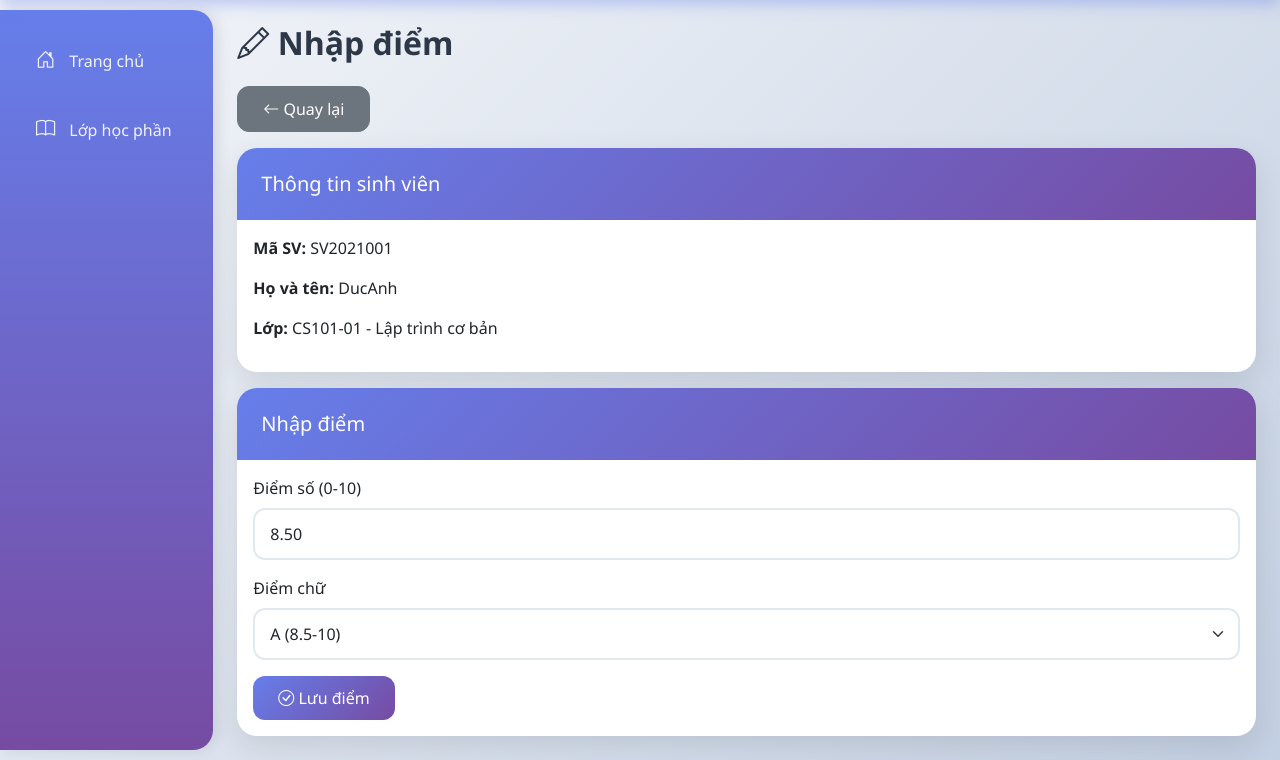
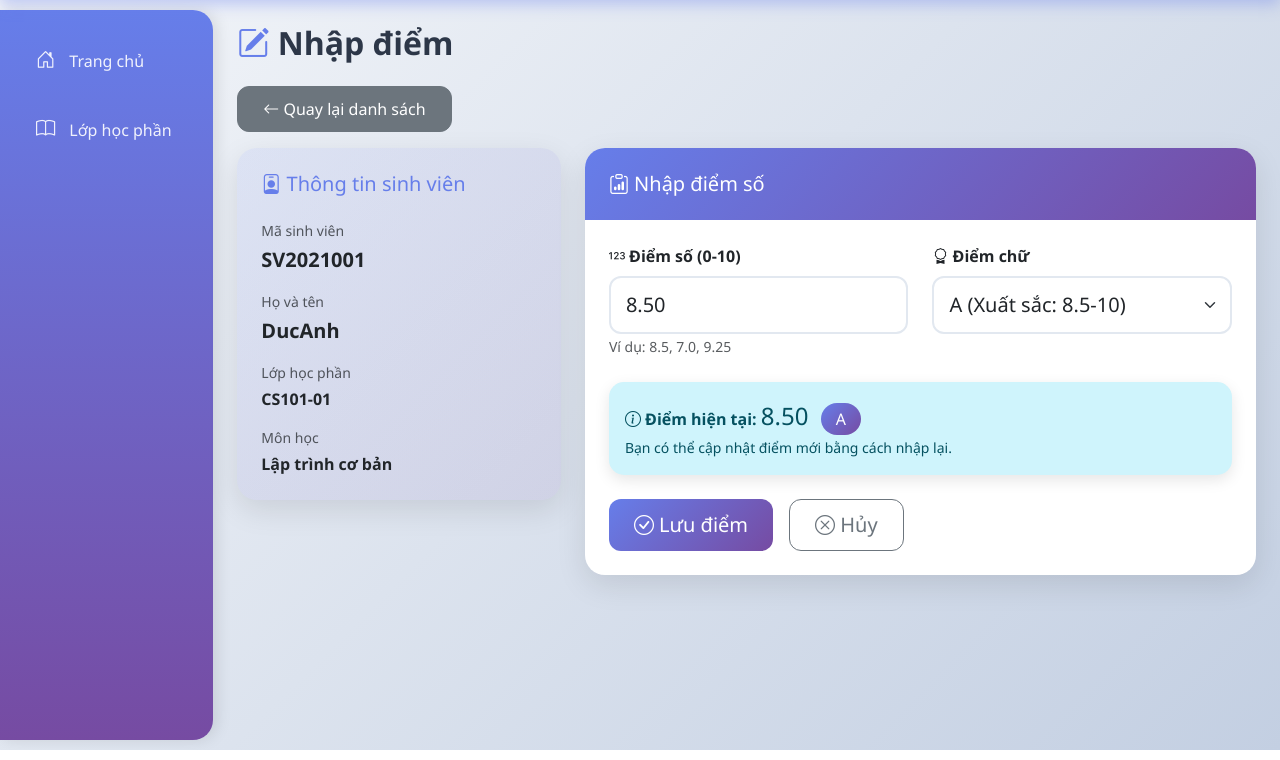
Before and after one commit to phanvandinh99/MoHinhHoa_Nhom4, a Flask app: page /lecturer/section/1/grade/1 in a window 1280 px wide. Shown: the part 78-838 px from the top of the page. Run offline with Flask 3, Linux system fonts and the light colour scheme; the visitor is signed in with stand-in values (Sample User, id 1); data comes from the database, SQL or seed files in the repository; parts of the project's set-up code (start-up, migrations or seed data) failed here and were passed over.

Commit message:
Update code

```diff
--- a/academic_system/templates/lecturer/grade_student.html
+++ b/academic_system/templates/lecturer/grade_student.html
@@ -14,53 +14,122 @@
 {% endblock %}
 
 {% block content %}
-<h2 class="mb-4"><i class="bi bi-pencil"></i> Nhập điểm</h2>
+<h2 class="mb-4">
+    <i class="bi bi-pencil-square" style="color: #667eea;"></i>
+    Nhập điểm
+</h2>
 
 <div class="mb-3">
     <a href="{{ url_for('lecturer.section_students', section_id=section.id) }}" class="btn btn-secondary">
-        <i class="bi bi-arrow-left"></i> Quay lại
+        <i class="bi bi-arrow-left"></i> Quay lại danh sách
     </a>
 </div>
 
-<div class="card">
-    <div class="card-header">
-        <h5 class="mb-0">Thông tin sinh viên</h5>
+<div class="row">
+    <div class="col-md-4 mb-4">
+        <div class="card" style="background: linear-gradient(135deg, rgba(102, 126, 234, 0.1) 0%, rgba(118, 75, 162, 0.1) 100%);">
+            <div class="card-body p-4">
+                <h5 class="mb-4" style="color: #667eea;">
+                    <i class="bi bi-person-badge"></i> Thông tin sinh viên
+                </h5>
+                <div class="mb-3">
+                    <small class="text-muted d-block mb-1">Mã sinh viên</small>
+                    <strong class="fs-5">{{ enrollment.student.student_code }}</strong>
                 </div>
-    <div class="card-body">
-        <p><strong>Mã SV:</strong> {{ enrollment.student.student_code }}</p>
-        <p><strong>Họ và tên:</strong> {{ enrollment.student.full_name }}</p>
-        <p><strong>Lớp:</strong> {{ section.section_code }} - {{ section.course.name }}</p>
+                <div class="mb-3">
+                    <small class="text-muted d-block mb-1">Họ và tên</small>
+                    <strong class="fs-5">{{ enrollment.student.full_name }}</strong>
+                </div>
+                <div class="mb-3">
+                    <small class="text-muted d-block mb-1">Lớp học phần</small>
+                    <strong>{{ section.section_code }}</strong>
+                </div>
+                <div>
+                    <small class="text-muted d-block mb-1">Môn học</small>
+                    <strong>{{ section.course.name }}</strong>
+                </div>
+            </div>
         </div>
     </div>
 
-<div class="card mt-3">
+    <div class="col-md-8">
+        <div class="card">
             <div class="card-header">
-        <h5 class="mb-0">Nhập điểm</h5>
+                <h5 class="mb-0">
+                    <i class="bi bi-clipboard-data"></i> Nhập điểm số
+                </h5>
             </div>
-    <div class="card-body">
+            <div class="card-body p-4">
                 <form method="POST">
-            <div class="mb-3">
-                <label for="score" class="form-label">Điểm số (0-10)</label>
-                <input type="number" step="0.01" min="0" max="10" class="form-control" id="score" name="score"
-                       value="{{ grade.score if grade else '' }}" required>
+                    <div class="row mb-4">
+                        <div class="col-md-6">
+                            <label for="score" class="form-label fw-bold">
+                                <i class="bi bi-123"></i> Điểm số (0-10)
+                            </label>
+                            <input type="number" step="0.01" min="0" max="10"
+                                   class="form-control form-control-lg"
+                                   id="score" name="score"
+                                   value="{{ "%.2f"|format(grade.score|float) if grade and grade.score else '' }}"
+                                   placeholder="Nhập điểm số" required>
+                            <small class="text-muted">Ví dụ: 8.5, 7.0, 9.25</small>
                         </div>
-            <div class="mb-3">
-                <label for="grade_letter" class="form-label">Điểm chữ</label>
-                <select class="form-select" id="grade_letter" name="grade_letter">
-                    <option value="">Chọn điểm chữ</option>
-                    <option value="A" {% if grade and grade.grade_letter == 'A' %}selected{% endif %}>A (8.5-10)</option>
-                    <option value="B+" {% if grade and grade.grade_letter == 'B+' %}selected{% endif %}>B+ (8.0-8.4)</option>
-                    <option value="B" {% if grade and grade.grade_letter == 'B' %}selected{% endif %}>B (7.0-7.9)</option>
-                    <option value="C+" {% if grade and grade.grade_letter == 'C+' %}selected{% endif %}>C+ (6.5-6.9)</option>
-                    <option value="C" {% if grade and grade.grade_letter == 'C' %}selected{% endif %}>C (5.5-6.4)</option>
-                    <option value="D" {% if grade and grade.grade_letter == 'D' %}selected{% endif %}>D (4.0-5.4)</option>
-                    <option value="F" {% if grade and grade.grade_letter == 'F' %}selected{% endif %}>F (<4.0)</option>
+                        <div class="col-md-6">
+                            <label for="grade_letter" class="form-label fw-bold">
+                                <i class="bi bi-award"></i> Điểm chữ
+                            </label>
+                            <select class="form-select form-select-lg" id="grade_letter" name="grade_letter">
+                                <option value="">-- Chọn điểm chữ --</option>
+                                <option value="A" {% if grade and grade.grade_letter == 'A' %}selected{% endif %}>
+                                    A (Xuất sắc: 8.5-10)
+                                </option>
+                                <option value="B+" {% if grade and grade.grade_letter == 'B+' %}selected{% endif %}>
+                                    B+ (Giỏi: 8.0-8.4)
+                                </option>
+                                <option value="B" {% if grade and grade.grade_letter == 'B' %}selected{% endif %}>
+                                    B (Khá: 7.0-7.9)
+                                </option>
+                                <option value="C+" {% if grade and grade.grade_letter == 'C+' %}selected{% endif %}>
+                                    C+ (Trung bình khá: 6.5-6.9)
+                                </option>
+                                <option value="C" {% if grade and grade.grade_letter == 'C' %}selected{% endif %}>
+                                    C (Trung bình: 5.5-6.4)
+                                </option>
+                                <option value="D" {% if grade and grade.grade_letter == 'D' %}selected{% endif %}>
+                                    D (Yếu: 4.0-5.4)
+                                </option>
+                                <option value="F" {% if grade and grade.grade_letter == 'F' %}selected{% endif %}>
+                                    F (Kém: <4.0)
+                                </option>
                             </select>
                         </div>
-            <button type="submit" class="btn btn-primary">
+                    </div>
+
+                    {% if grade and grade.score %}
+                    <div class="alert alert-info mb-4">
+                        <i class="bi bi-info-circle"></i>
+                        <strong>Điểm hiện tại:</strong>
+                        <span class="fs-4">{{ "%.2f"|format(grade.score|float) }}</span>
+                        {% if grade.grade_letter %}
+                            <span class="badge ms-2" style="background: linear-gradient(135deg, #667eea 0%, #764ba2 100%); padding: 8px 15px; font-size: 1rem;">
+                                {{ grade.grade_letter }}
+                            </span>
+                        {% endif %}
+                        <br>
+                        <small>Bạn có thể cập nhật điểm mới bằng cách nhập lại.</small>
+                    </div>
+                    {% endif %}
+
+                    <div class="d-flex gap-3">
+                        <button type="submit" class="btn btn-primary btn-lg">
                             <i class="bi bi-check-circle"></i> Lưu điểm
                         </button>
+                        <a href="{{ url_for('lecturer.section_students', section_id=section.id) }}" class="btn btn-outline-secondary btn-lg">
+                            <i class="bi bi-x-circle"></i> Hủy
+                        </a>
+                    </div>
                 </form>
             </div>
         </div>
+    </div>
+</div>
 {% endblock %}
```
Also changed, not shown: academic_system/templates/lecturer/section_students.html (+15 -6 lines), academic_system/templates/lecturer/sections.html (+39 -15 lines). Lines whose indentation alone changed are shown as unchanged.
